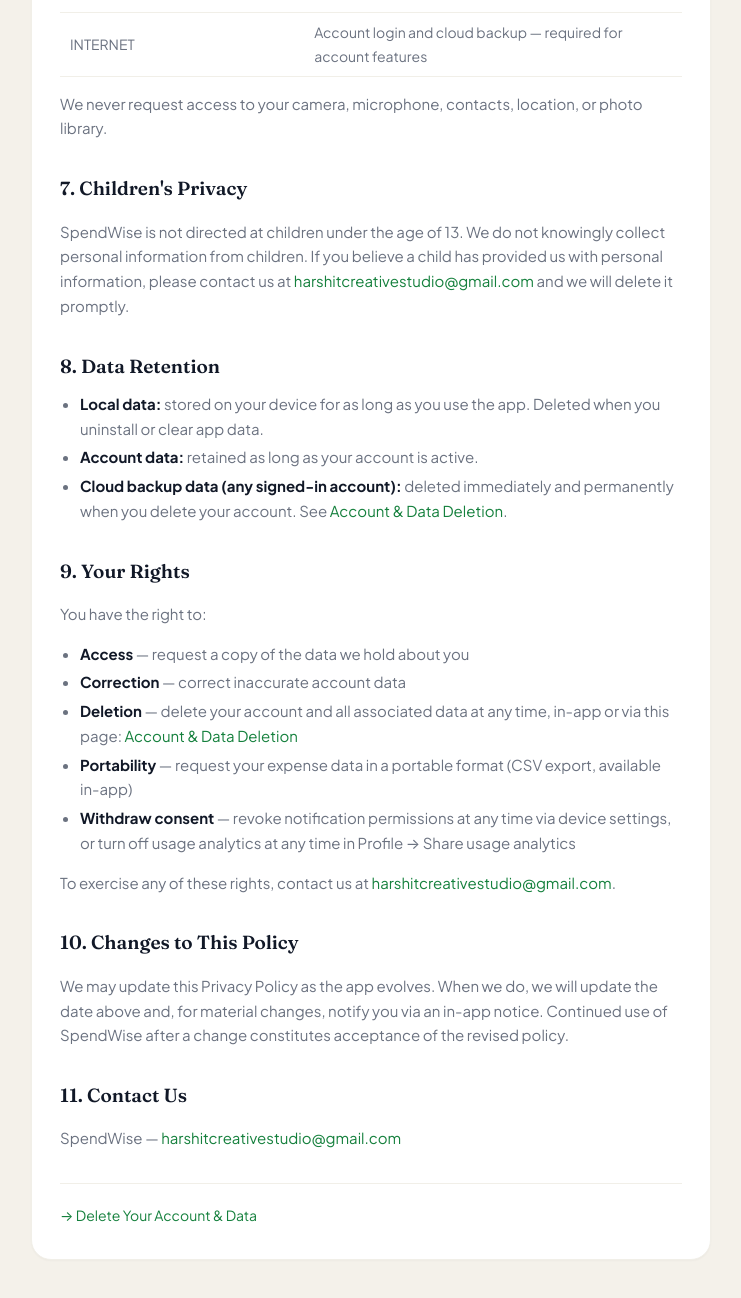
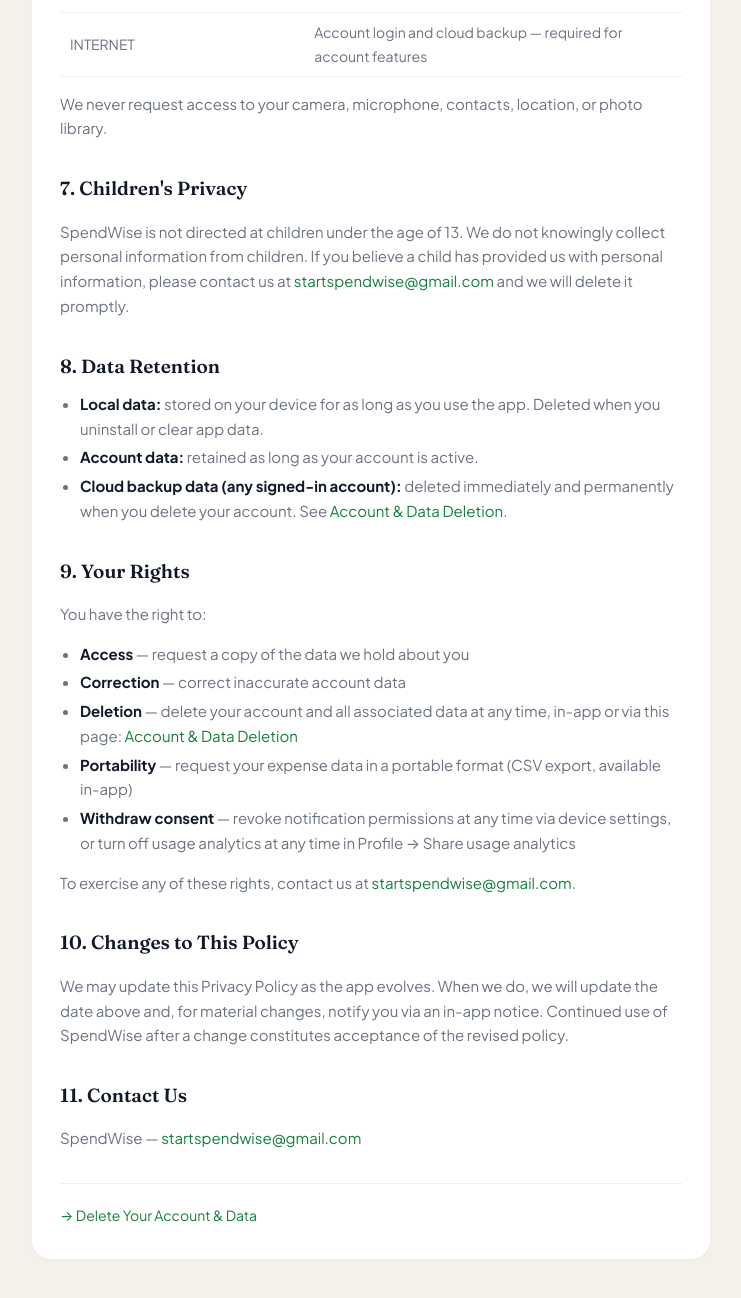
Before and after one commit to harshitt108/spendwise-site, a plain HTML site: page privacy-policy.html in a window 1280 px wide. Shown: the part 3041-4339 px from the top of the page, without its empty margins (269-1010 px from the left). Drawn offline with Linux system fonts and the light colour scheme.

Commit message:
Use startspendwise@gmail.com as the public contact address
Replaces harshitcreativestudio@gmail.com on the privacy policy and account
deletion pages. This is the address shown on the Play listing and the one a
reviewer uses to test the 'request deletion without the app' path, so it has
to be monitored.

```diff
--- a/privacy-policy.html
+++ b/privacy-policy.html
@@ -89,7 +89,7 @@
     <p>We never request access to your camera, microphone, contacts, location, or photo library.</p>
 
     <h2>7. Children's Privacy</h2>
-    <p>SpendWise is not directed at children under the age of 13. We do not knowingly collect personal information from children. If you believe a child has provided us with personal information, please contact us at <a href="mailto:harshitcreativestudio@gmail.com">harshitcreativestudio@gmail.com</a> and we will delete it promptly.</p>
+    <p>SpendWise is not directed at children under the age of 13. We do not knowingly collect personal information from children. If you believe a child has provided us with personal information, please contact us at <a href="mailto:startspendwise@gmail.com">startspendwise@gmail.com</a> and we will delete it promptly.</p>
 
     <h2>8. Data Retention</h2>
     <ul>
@@ -107,13 +107,13 @@
       <li><strong>Portability</strong> — request your expense data in a portable format (CSV export, available in-app)</li>
       <li><strong>Withdraw consent</strong> — revoke notification permissions at any time via device settings, or turn off usage analytics at any time in Profile → Share usage analytics</li>
     </ul>
-    <p>To exercise any of these rights, contact us at <a href="mailto:harshitcreativestudio@gmail.com">harshitcreativestudio@gmail.com</a>.</p>
+    <p>To exercise any of these rights, contact us at <a href="mailto:startspendwise@gmail.com">startspendwise@gmail.com</a>.</p>
 
     <h2>10. Changes to This Policy</h2>
     <p>We may update this Privacy Policy as the app evolves. When we do, we will update the date above and, for material changes, notify you via an in-app notice. Continued use of SpendWise after a change constitutes acceptance of the revised policy.</p>
 
     <h2>11. Contact Us</h2>
-    <p>SpendWise — <a href="mailto:harshitcreativestudio@gmail.com">harshitcreativestudio@gmail.com</a></p>
+    <p>SpendWise — <a href="mailto:startspendwise@gmail.com">startspendwise@gmail.com</a></p>
 
     <div class="footer-nav">
       <a href="./delete-account.html">→ Delete Your Account &amp; Data</a>
```
Also changed, not shown: delete-account.html (+1 -1 lines).
